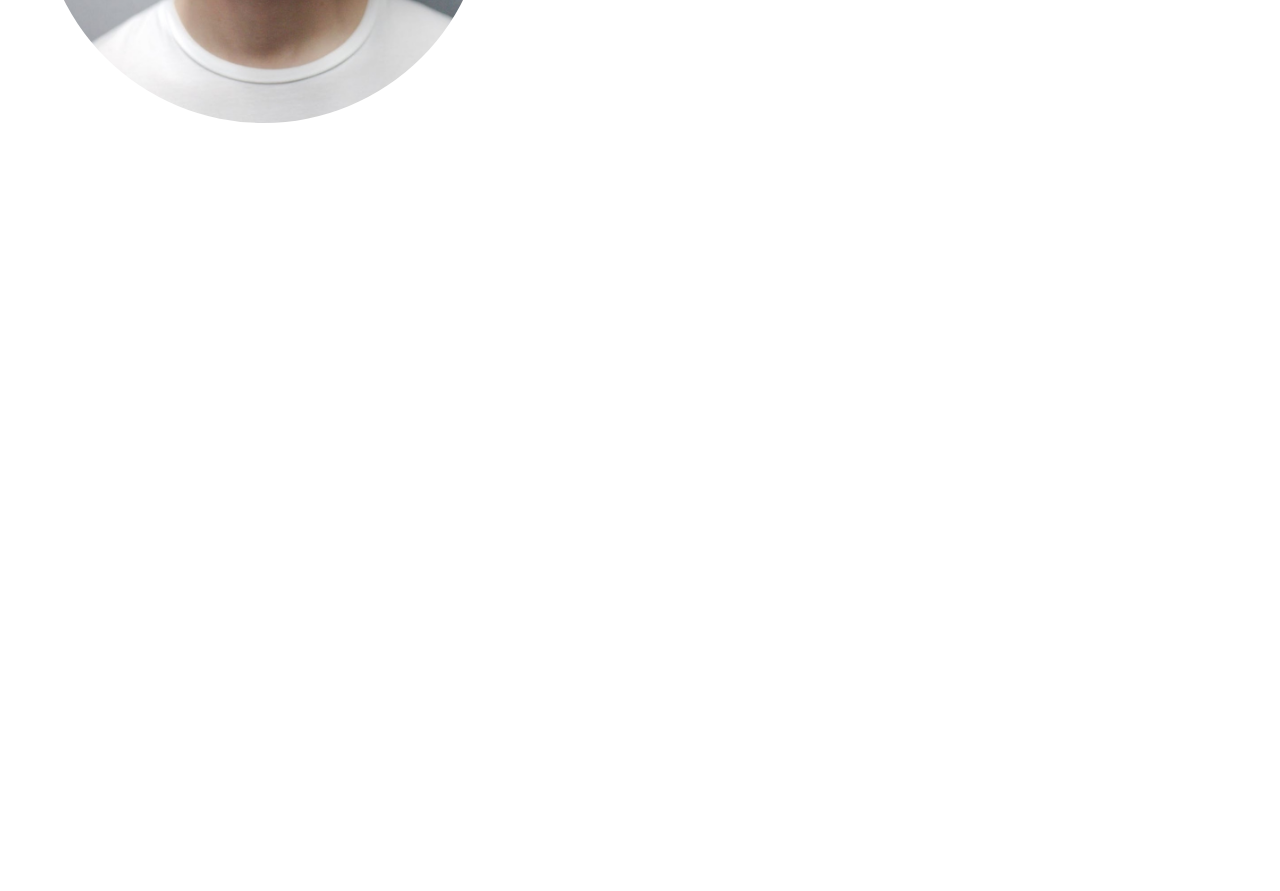
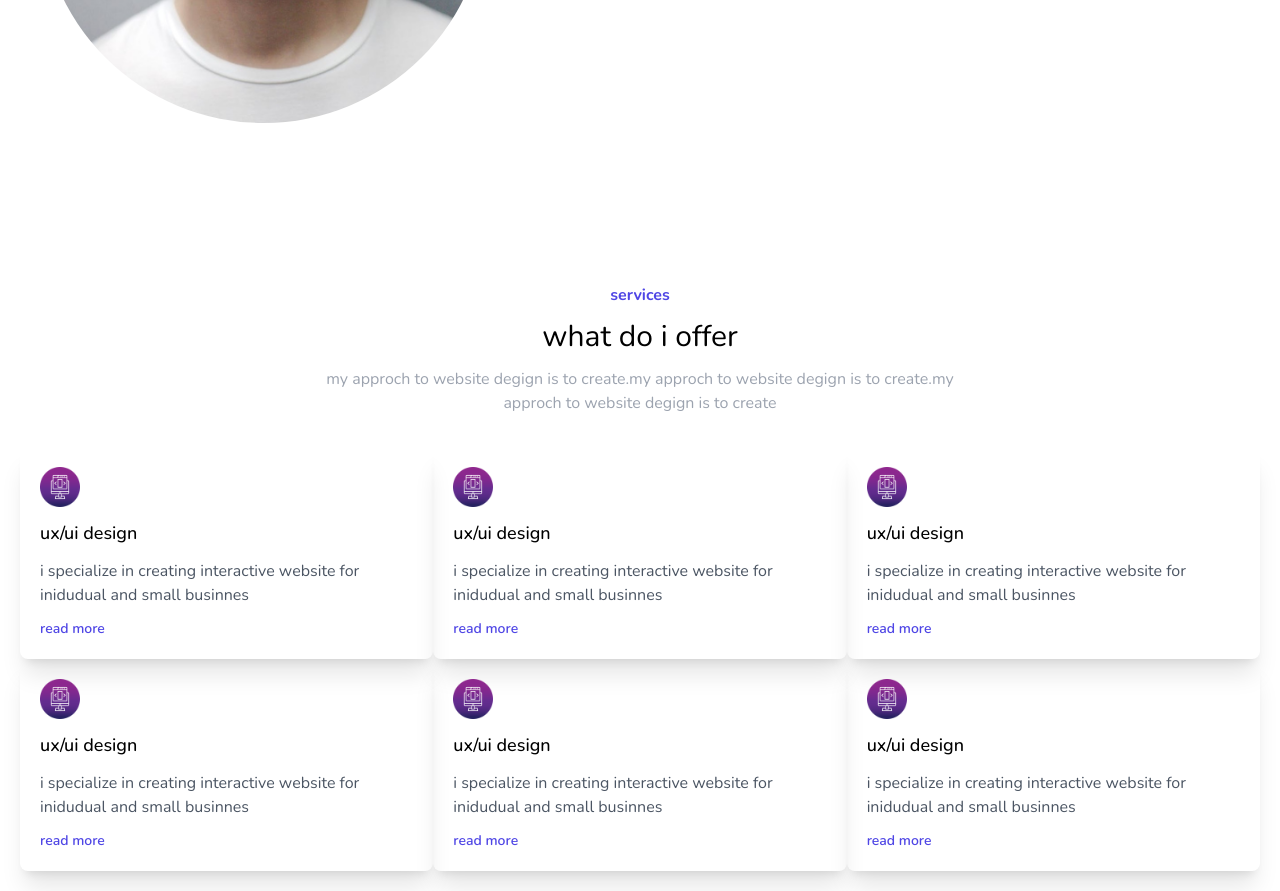
Before and after one commit to janitha-visna/portfolio-tailwindcss, a website: page index.html in a window 1280 px wide. Shown: the part 1419-2310 px from the top of the page. Before the commit the page ends 1702 px from the top, so only its background shows below. Drawn offline with nearby package versions, Linux system fonts and the light colour scheme; files that its build step writes are made by us from their sources.

Commit message:
service section

```diff
--- a/index.html
+++ b/index.html
@@ -136,6 +136,61 @@
             </div>
         </div>
     </div>
+    <!--services-->
+    <div>
+        <div class="container mx-auto">
+            <div class="flex flex-col gap-3 items-center">
+                <!--top-->
+                <h1 class="text-indigo-600 font-bold">services</h1>
+                <h1 class="text-3xl">what do i offer</h1>
+                <p class="w-1/2 text-center text-gray-400">
+                    my approch to website degign is to create.my approch to website degign is to create.my approch to
+                    website degign is to create
+                </p>
+                <!--bottom-->
+                <div class="p-5 flex flex-wrap">
+                    <!--card-->
+                    <div class="w-full md:w-4/12 shadow-xl rounded-lg p-5 flex flex-col gap-3 ">
+                        <img class="w-10" src="./img/icon.png" alt="">
+                        <h1 class="font-medium text-lg">ux/ui design</h1>
+                        <p class="text-gray-600">i specialize in creating interactive website for inidudual and small businnes</p>
+                        <a class="text-indigo-600 font-semibold text-sm">read more</a>
+                    </div>
+                    <div class="w-full md:w-4/12 shadow-xl rounded-lg p-5 flex flex-col gap-3 ">
+                        <img class="w-10" src="./img/icon.png" alt="">
+                        <h1 class="font-medium text-lg">ux/ui design</h1>
+                        <p class="text-gray-600">i specialize in creating interactive website for inidudual and small businnes</p>
+                        <a class="text-indigo-600 font-semibold text-sm">read more</a>
+                    </div>
+                    <div class="w-full md:w-4/12 shadow-xl rounded-lg p-5 flex flex-col gap-3 ">
+                        <img class="w-10" src="./img/icon.png" alt="">
+                        <h1 class="font-medium text-lg">ux/ui design</h1>
+                        <p class="text-gray-600">i specialize in creating interactive website for inidudual and small businnes</p>
+                        <a class="text-indigo-600 font-semibold text-sm">read more</a>
+                    </div>
+                    <div class="w-full md:w-4/12 shadow-xl rounded-lg p-5 flex flex-col gap-3 ">
+                        <img class="w-10" src="./img/icon.png" alt="">
+                        <h1 class="font-medium text-lg">ux/ui design</h1>
+                        <p class="text-gray-600">i specialize in creating interactive website for inidudual and small businnes</p>
+                        <a class="text-indigo-600 font-semibold text-sm">read more</a>
+                    </div>
+                    <div class="w-full md:w-4/12 shadow-xl rounded-lg p-5 flex flex-col gap-3 ">
+                        <img class="w-10" src="./img/icon.png" alt="">
+                        <h1 class="font-medium text-lg">ux/ui design</h1>
+                        <p class="text-gray-600">i specialize in creating interactive website for inidudual and small businnes</p>
+                        <a class="text-indigo-600 font-semibold text-sm">read more</a>
+                    </div>
+                    <div class="w-full md:w-4/12 shadow-xl rounded-lg p-5 flex flex-col gap-3 ">
+                        <img class="w-10" src="./img/icon.png" alt="">
+                        <h1 class="font-medium text-lg">ux/ui design</h1>
+                        <p class="text-gray-600">i specialize in creating interactive website for inidudual and small businnes</p>
+                        <a class="text-indigo-600 font-semibold text-sm">read more</a>
+                    </div>
+                </div>
+            </div>
+
+        </div>
+    </div>
 
     <script src="./app.js"></script>
     <script src="./autotyping.js"></script>
```
